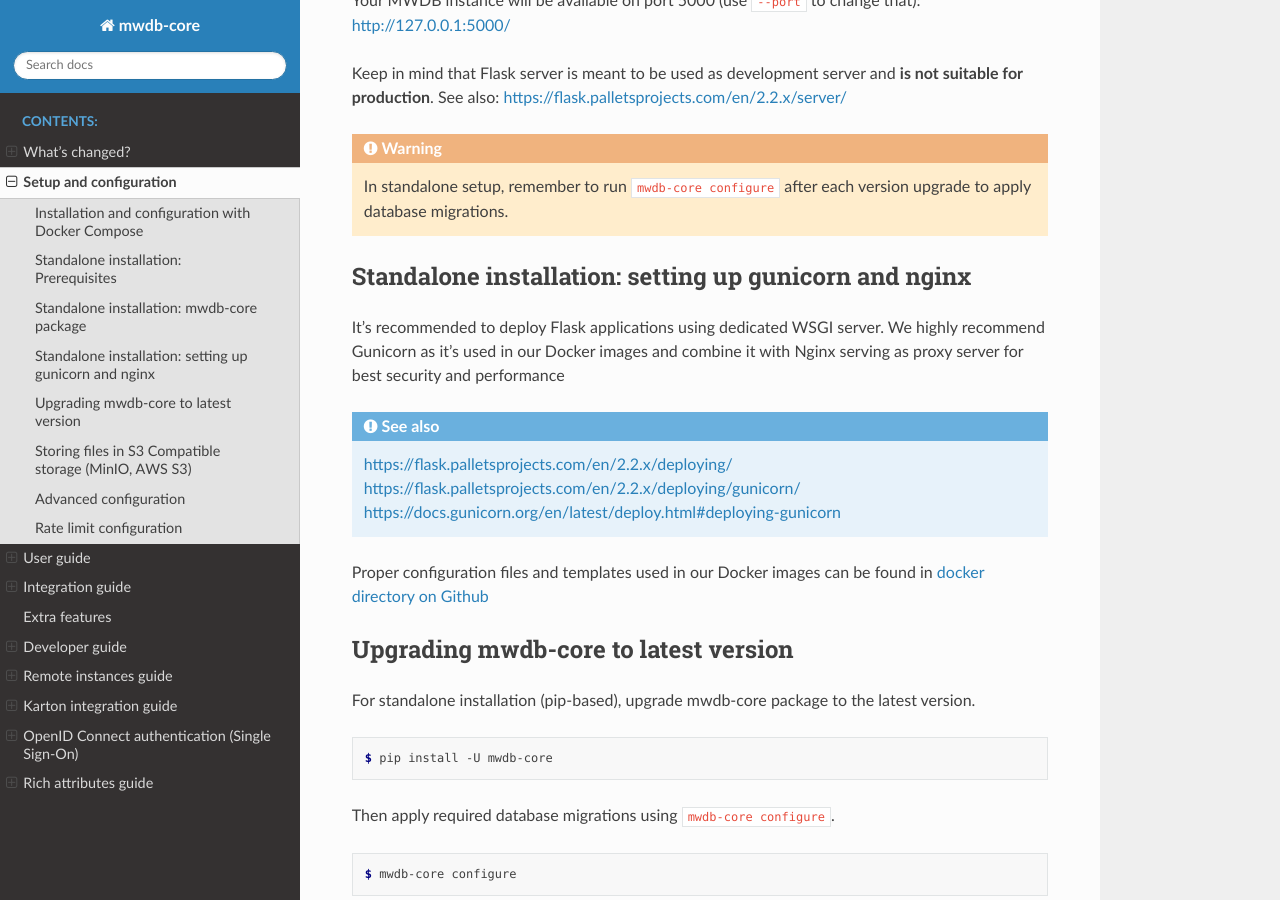
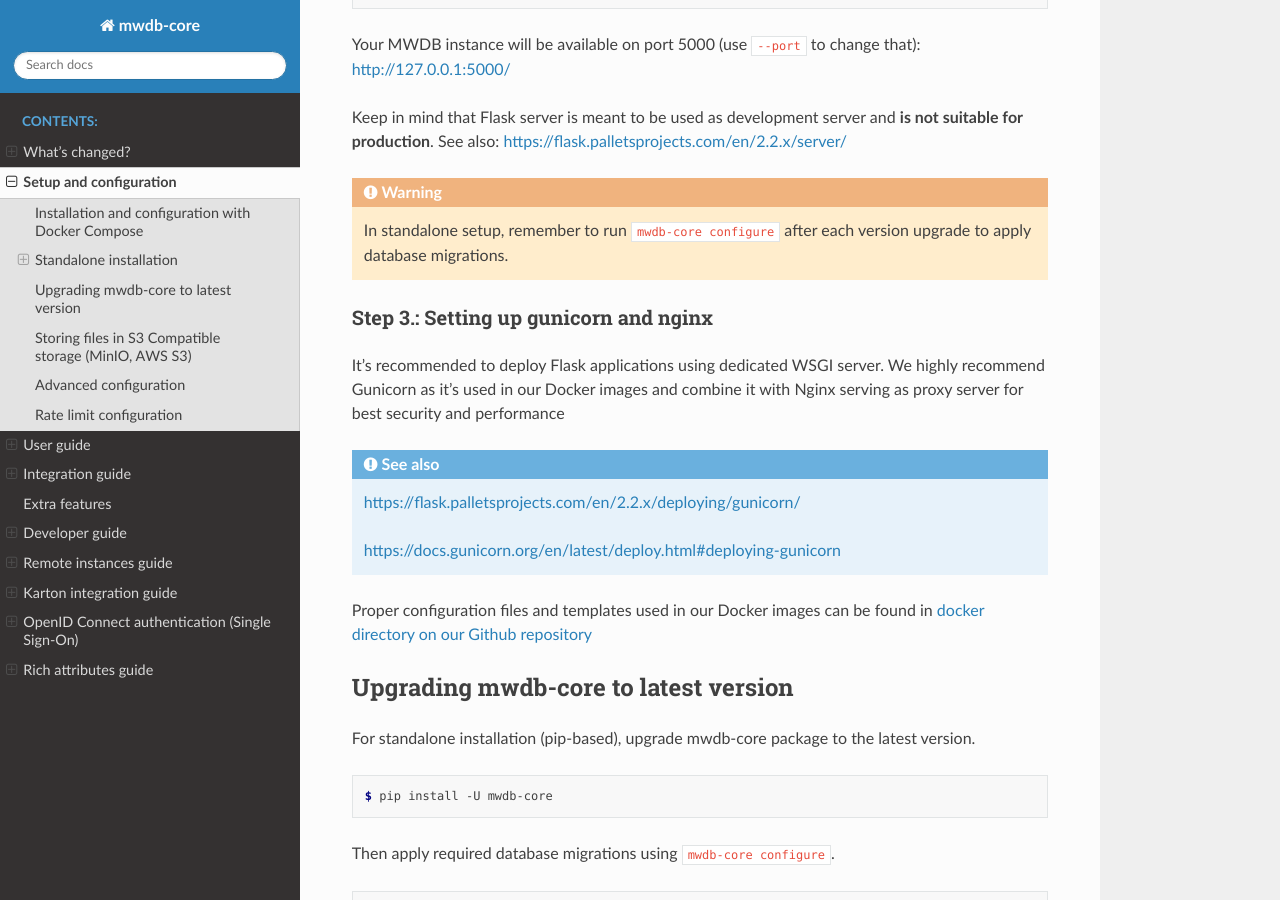
Before and after one commit to CERT-Polska/mwdb-core, a Sphinx documentation site: the page built from docs/setup-and-configuration.rst, in a window 1280 px wide and 900 px high, scrolled down 3551 px. Built offline with Sphinx 7.4.7 and the Read the Docs theme 2.0.0, drawn with Linux system fonts in a browser that asks for light colours; some of the changed text lies outside the part shown.

Commit message:
Update docs

```diff
--- a/docs/setup-and-configuration.rst
+++ b/docs/setup-and-configuration.rst
@@ -30,8 +30,11 @@
 
 If you want to use Docker Compose for MWDB development, check out :ref:`Developer guide`.
 
-Standalone installation: Prerequisites
---------------------------------------
+Standalone installation
+-----------------------
+
+Step 1.: Prerequisites
+~~~~~~~~~~~~~~~~~~~~~~
 
 MWDB was tested on Debian-based systems, but should work as well on other Linux distributions.
 
@@ -70,8 +73,8 @@
 
    The connection string is: ``postgresql://mwdb:mwdb@127.0.0.1:54322/mwdb``
 
-Standalone installation: mwdb-core package
-------------------------------------------
+Step 2.: Installation and configuration
+~~~~~~~~~~~~~~~~~~~~~~~~~~~~~~~~~~~~~~~
 
 The recommended installation method is pip:
 
@@ -172,19 +175,20 @@
 
    In standalone setup, remember to run ``mwdb-core configure`` after each version upgrade to apply database migrations.
 
-Standalone installation: setting up gunicorn and nginx
-------------------------------------------------------
+Step 3.: Setting up gunicorn and nginx
+~~~~~~~~~~~~~~~~~~~~~~~~~~~~~~~~~~~~~~
 
 It's recommended to deploy Flask applications using dedicated WSGI server. We highly recommend Gunicorn as it's used
 in our Docker images and combine it with Nginx serving as proxy server for best security and performance
 
 .. seealso::
 
-    https://flask.palletsprojects.com/en/2.2.x/deploying/
     https://flask.palletsprojects.com/en/2.2.x/deploying/gunicorn/
+
     https://docs.gunicorn.org/en/latest/deploy.html#deploying-gunicorn
 
-Proper configuration files and templates used in our Docker images can be found in `docker directory on Github <https://github.com/CERT-Polska/mwdb-core/tree/master/docker>`_
+Proper configuration files and templates used in our Docker images can be found in `docker directory on our Github repository
+<https://github.com/CERT-Polska/mwdb-core/tree/master/docker>`_
 
 Upgrading mwdb-core to latest version
 -------------------------------------
```
